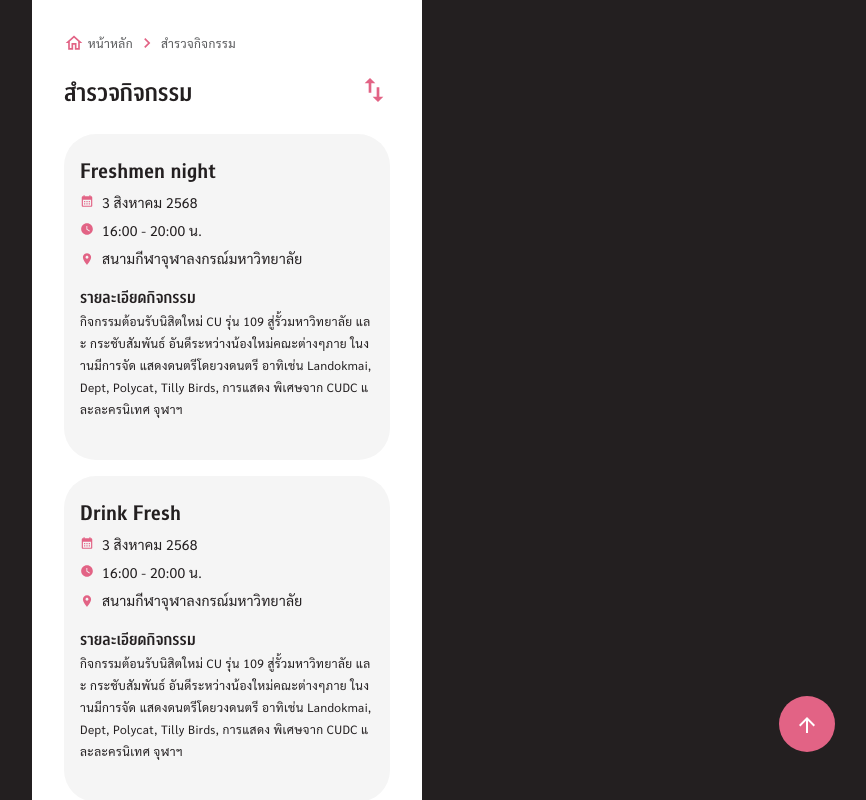
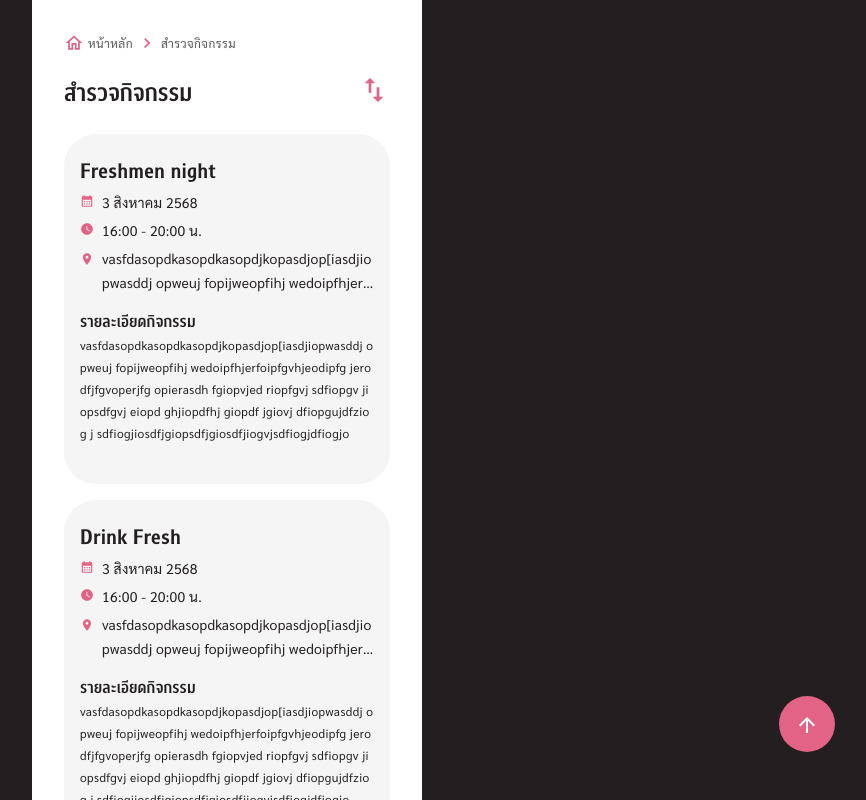
Before and after one commit to cunex-club/quickattend-mobile, a Next.js app: page /th-th/discovery in a window 1280 px wide. Shown: the whole page, without its empty margins (413-1279 px from the left). Built offline with nearby package versions, Linux system fonts and the light colour scheme.

Commit message:
fix: add line-clamp

```diff
--- a/src/components/card/DiscoveryEventCard.tsx
+++ b/src/components/card/DiscoveryEventCard.tsx
@@ -33,7 +33,7 @@ export default function DiscoveryEventCard({
     >
       {/* Header */}
       <div className="flex justify-between items-center gap-4 mb-1">
-        <h2 className="title-large-emphasized text-neutral-600 break-all">
+        <h2 className="title-large-emphasized text-neutral-600 break-all line-clamp-1">
           {name}
         </h2>
       </div>
@@ -68,8 +68,11 @@ export default function DiscoveryEventCard({
             sx={{ width: 14, height: 18 }}
             className="text-primary translate-y-1"
           />
-          <p className="body-medium-primary text-neutral-600 break-all">
-            {location}
+          <p className="body-medium-primary text-neutral-600 break-all line-clamp-2">
+            vasfdasopdkasopdkasopdjkopasdjop[iasdjiopwasddj opweuj fopijweopfihj
+            wedoipfhjerfoipfgvhjeodipfg jerodfjfgvoperjfg opierasdh fgiopvjed
+            riopfgvj sdfiopgv jiopsdfgvj eiopd ghjiopdfhj giopdf jgiovj
+            dfiopgujdfziog j sdfiogjiosdfjgiopsdfjgiosdfjiogvjsdfiogjdfiogjo
           </p>
         </div>
       </div>
@@ -79,8 +82,11 @@ export default function DiscoveryEventCard({
         <h2 className="title-medium-emphasized text-neutral-600">
           {tEvent("details")}
         </h2>
-        <p className="body-small-primary text-neutral-600 break-all">
-          {description}
+        <p className="body-small-primary text-neutral-600 break-all line-clamp-5">
+          vasfdasopdkasopdkasopdjkopasdjop[iasdjiopwasddj opweuj fopijweopfihj
+          wedoipfhjerfoipfgvhjeodipfg jerodfjfgvoperjfg opierasdh fgiopvjed
+          riopfgvj sdfiopgv jiopsdfgvj eiopd ghjiopdfhj giopdf jgiovj
+          dfiopgujdfziog j sdfiogjiosdfjgiopsdfjgiosdfjiogvjsdfiogjdfiogjo
         </p>
       </div>
     </Link>
--- a/src/components/card/MyEventCard.tsx
+++ b/src/components/card/MyEventCard.tsx
@@ -58,7 +58,7 @@ export default function MyEventCard({
     >
       {/* Header */}
       <div className="flex justify-between items-center gap-4 mb-1">
-        <h2 className="title-large-emphasized text-neutral-600 break-all">
+        <h2 className="title-large-emphasized text-neutral-600 break-all line-clamp-1">
           {name}
         </h2>
         <MoreVert
@@ -102,7 +102,7 @@ export default function MyEventCard({
             sx={{ width: 14, height: 18 }}
             className="text-primary translate-y-1"
           />
-          <p className="body-medium-primary text-neutral-600 break-all">
+          <p className="body-medium-primary text-neutral-600 break-all line-clamp-2">
             {location}
           </p>
         </div>
@@ -113,7 +113,7 @@ export default function MyEventCard({
         <h2 className="title-medium-emphasized text-neutral-600">
           {tEvent("details")}
         </h2>
-        <p className="body-small-primary text-neutral-600 break-all">
+        <p className="body-small-primary text-neutral-600 break-all line-clamp-5">
           {description}
         </p>
       </div>
@@ -124,7 +124,9 @@ export default function MyEventCard({
           sx={{ width: 16, height: 16 }}
           className="text-primary translate-y-1"
         />
-        <p className="body-small-primary text-neutral-600 break-all">{owner}</p>
+        <p className="body-small-primary text-neutral-600 break-all line-clamp-1">
+          {owner}
+        </p>
       </div>
 
       {/* Buttons */}
--- a/src/components/card/PastEventCard.tsx
+++ b/src/components/card/PastEventCard.tsx
@@ -62,7 +62,7 @@ export default function PastEventCard({
           setOpenDetail(prev => !prev);
         }}
       >
-        <h2 className="title-large-emphasized text-neutral-600 translate-y-1 break-all">
+        <h2 className="title-large-emphasized text-neutral-600 translate-y-1 break-all line-clamp-1">
           {name}
         </h2>
         {openDetail ? (
@@ -107,7 +107,7 @@ export default function PastEventCard({
               sx={{ width: 14, height: 18 }}
               className="text-primary translate-y-1"
             />
-            <p className="body-medium-primary text-neutral-600 break-all">
+            <p className="body-medium-primary text-neutral-600 break-all line-clamp-2">
               {location}
             </p>
           </div>
@@ -118,7 +118,7 @@ export default function PastEventCard({
           <h2 className="title-medium-emphasized text-neutral-600">
             {tEvent("details")}
           </h2>
-          <p className="body-small-primary text-neutral-600 break-all">
+          <p className="body-small-primary text-neutral-600 break-all line-clamp-5">
             {description}
           </p>
         </div>
@@ -129,7 +129,7 @@ export default function PastEventCard({
             sx={{ width: 16, height: 16 }}
             className="text-primary translate-y-1"
           />
-          <p className="body-small-primary text-neutral-600 break-all">
+          <p className="body-small-primary text-neutral-600 break-all line-clamp-1">
             {owner}
           </p>
         </div>
```
